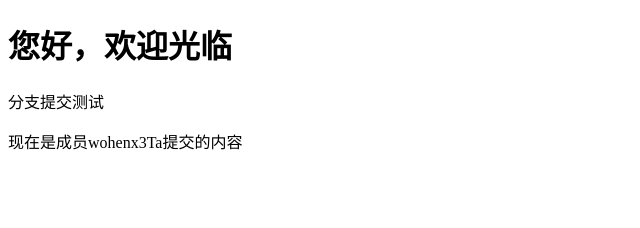
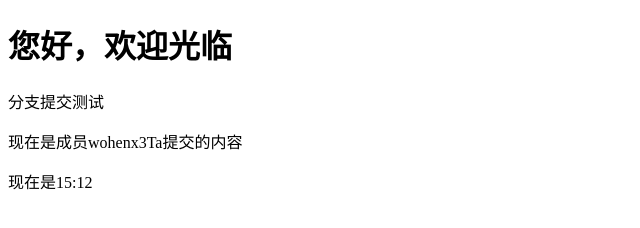
Before and after one commit to lihongGZAS/hairdressing, a plain HTML site: page index.html in a window 1280 px wide. Shown: the whole page, without its empty margins (0-640 px from the left). Drawn offline with Linux system fonts and the light colour scheme.

Commit message:
chongchong commit

```diff
--- a/index.html
+++ b/index.html
@@ -11,6 +11,7 @@
     <h1>您好，欢迎光临</h1>
     <p>分支提交测试</p>
     <p>现在是成员wohenx3Ta提交的内容</p>
+    <p>现在是15:12</p>
   </header>
 </body>
 </html>
```
